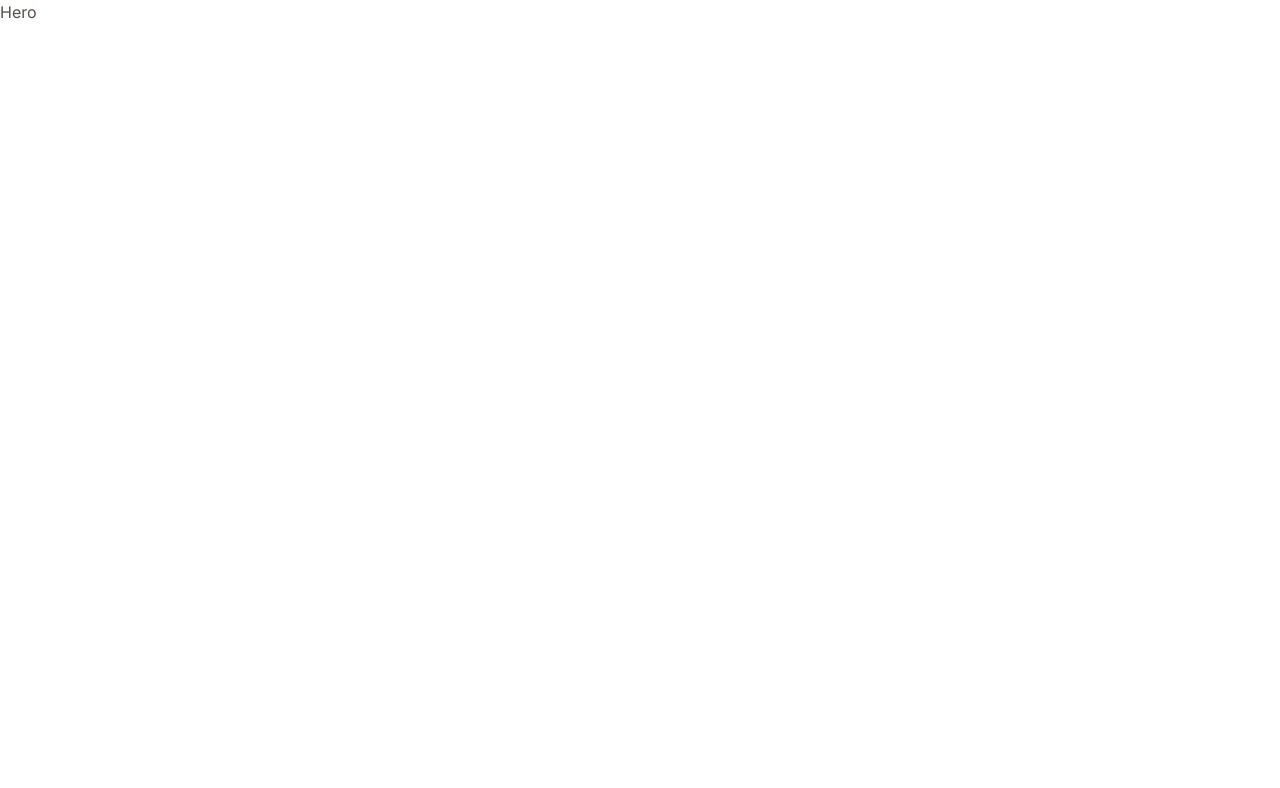
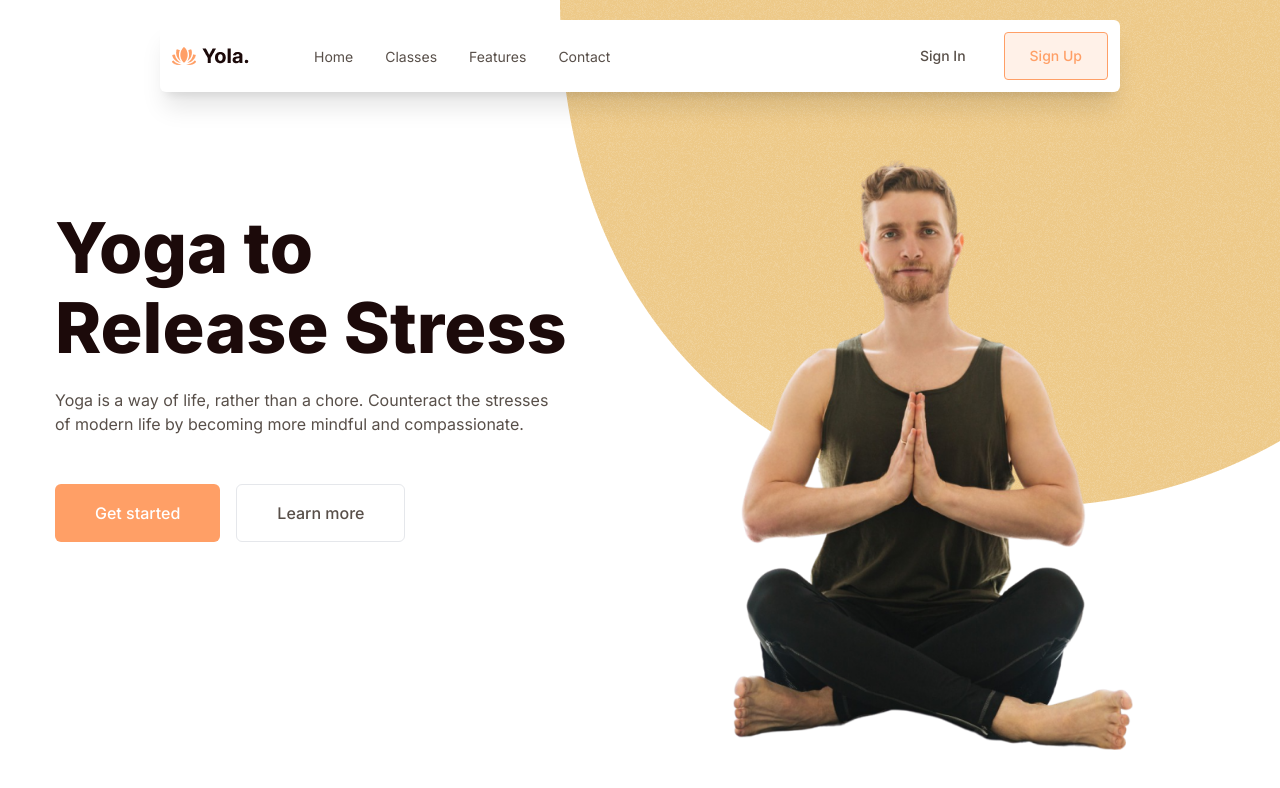
Before and after one commit to JacekLiman/yoga-website, a React (Vite) app: page / in a window 1280 px wide. Shown: the top 788 px of the page. Built offline with nearby package versions, Linux system fonts and the light colour scheme.

Commit message:
add Header/Hero component

```diff
--- a/src/App.tsx
+++ b/src/App.tsx
@@ -1,8 +1,10 @@
+import Header from "./components/Header";
 import Hero from "./components/Hero";
 
 function App() {
   return (
     <div>
+      <Header/>
       <Hero />
     </div>
   );
--- a/src/components/Header.tsx
+++ b/src/components/Header.tsx
@@ -1,9 +1,52 @@
+import { useEffect, useState } from "react";
+import Logo from "../assets/img/logo.png";
+import Nav from "./Nav";
+
+import { BiMenu } from "react-icons/bi";
+import NavMobile from "./NavMobile";
+
+const Header = () => {
+  const [isOpen, setIsOpen] = useState(false);
+  const [isScrolling, setIsScrolling] = useState(false);
 
 
-const Header = () => {
+  useEffect(()=>{
+      window.addEventListener('scroll',()=>{
+        window.scrollY > 10 ? setIsScrolling(true) : setIsScrolling(false)
+      })
+  },[])
   return (
-    <header></header>
-  )
-}
+    <header className={`${isScrolling  ? "top-0":"top-5"}  fixed w-full left-0 transition-all duration-500`}>
+      <div className="p-3 lg:w-9/12 w-11/12 mx-auto flex justify-between bg-white rounded-md relative shadow-xl">
+        <div className="flex items-center gap-14">
+          <div>
+            <a href="#">
+              <img src={Logo} alt="" />
+            </a>
+          </div>
+          <Nav />
+        </div>
+        <div className="flex items-center gap-3">
+          <button className="text-sm btn btn-sm bg-transparent border border-transparent hover:border-paragraph transition-all">
+            Sign In
+          </button>
+          <button className="text-sm btn btn-sm bg-orange-100 text-orange border border-orange hover:text-white hover:bg-orange transition-all">
+            Sign Up
+          </button>
+          <button
+            onClick={() => setIsOpen((prev) => !prev)}
+            className="text-2xl lg:hidden"
+          >
+            <BiMenu />
+          </button>
+        </div>
 
-export default Header
+        <div className="absolute top-full left-0 lg:hidden w-full  bg-white">
+          <NavMobile isOpen={isOpen} />
+        </div>
+      </div>
+    </header>
+  );
+};
+
+export default Header;
--- a/src/components/Hero.tsx
+++ b/src/components/Hero.tsx
@@ -1,9 +1,32 @@
-
+import Person from "../assets/img/hero/guy.png";
 
 const Hero = () => {
   return (
-    <div>Hero</div>
-  )
-}
+    <section className="lg:bg-circle bg-no-repeat bg-right-top h-[2000px]" >
+      <div className="container mx-auto  ">
+        <div className="pt-40 lg:pt-0 grid grid-cols-1 lg:grid-cols-2 min-h-[750px] gap-10 lg:gap-0">
+          <div className="flex flex-col justify-center gap-5">
+            <h1 className="h1">
+              Yoga to <br />
+              Release Stress
+            </h1>
+            <p className="max-w-[500px]">
+              Yoga is a way of life, rather than a chore. Counteract the
+              stresses of modern life by becoming more mindful and
+              compassionate.
+            </p>
+            <div className="mt-7 space-x-4">
+              <button className="btn btn-sm lg:btn-lg btn-orange">Get started</button>
+              <button className="btn btn-sm lg:btn-lg bg-transparent border hover:bg-slate-50">Learn more</button>
+            </div>
+          </div>
+          <div className="flex justify-center items-end">
+            <img className="lg:w-[400px] w-[370px]" src={Person} alt="" />
+          </div>
+        </div>
+      </div>
+    </section>
+  );
+};
 
-export default Hero
+export default Hero;
--- a/src/components/Nav.tsx
+++ b/src/components/Nav.tsx
@@ -1,9 +1,19 @@
-
+import { navigation } from "../data";
 
 const Nav = () => {
   return (
-    <div>Nav</div>
-  )
-}
+    <nav className="hidden lg:block">
+      <ul className="flex items-center gap-4">
+        {navigation.map((item, idx) => {
+          return (
+            <li key={idx}>
+              <a className="p-2 text-sm" href={item.href}>{item.name}</a>
+            </li>
+          );
+        })}
+      </ul>
+    </nav>
+  );
+};
 
-export default Nav
+export default Nav;
--- a/src/components/NavMobile.tsx
+++ b/src/components/NavMobile.tsx
@@ -1,8 +1,17 @@
 
+import {navigation} from '../data';
 
-const NavMobile = () => {
+type NavMobileProps = {
+  isOpen:boolean
+}
+
+const NavMobile = ({isOpen}:NavMobileProps) => {
   return (
-    <div>NavMobile</div>
+    <ul className={`${isOpen ? "h-[176px]":"h-[0px] py-0"}  text-sm flex flex-col transition-all overflow-hidden gap-6 p-3 shadow-xl rounded-md`}>
+      {navigation.map((item,idx)=>{
+        return <li className='' key={idx}><a href={item.href}>{item.name}</a></li>
+      })}
+    </ul>
   )
 }
 
--- a/src/index.css
+++ b/src/index.css
@@ -18,7 +18,7 @@
     @apply text-heading;
   }
   .h1 {
-    @apply text-[48px] leading-[46px] lg:text-[70px] lg:leading-[80px] font-extrabold;
+    @apply text-[52px] leading-[55px] lg:text-[70px] lg:leading-[80px] font-extrabold;
   }
   .h2 {
     @apply text-[26px] leading-[36px] lg:text-[50px] lg:leading-[60px] font-bold;
```
